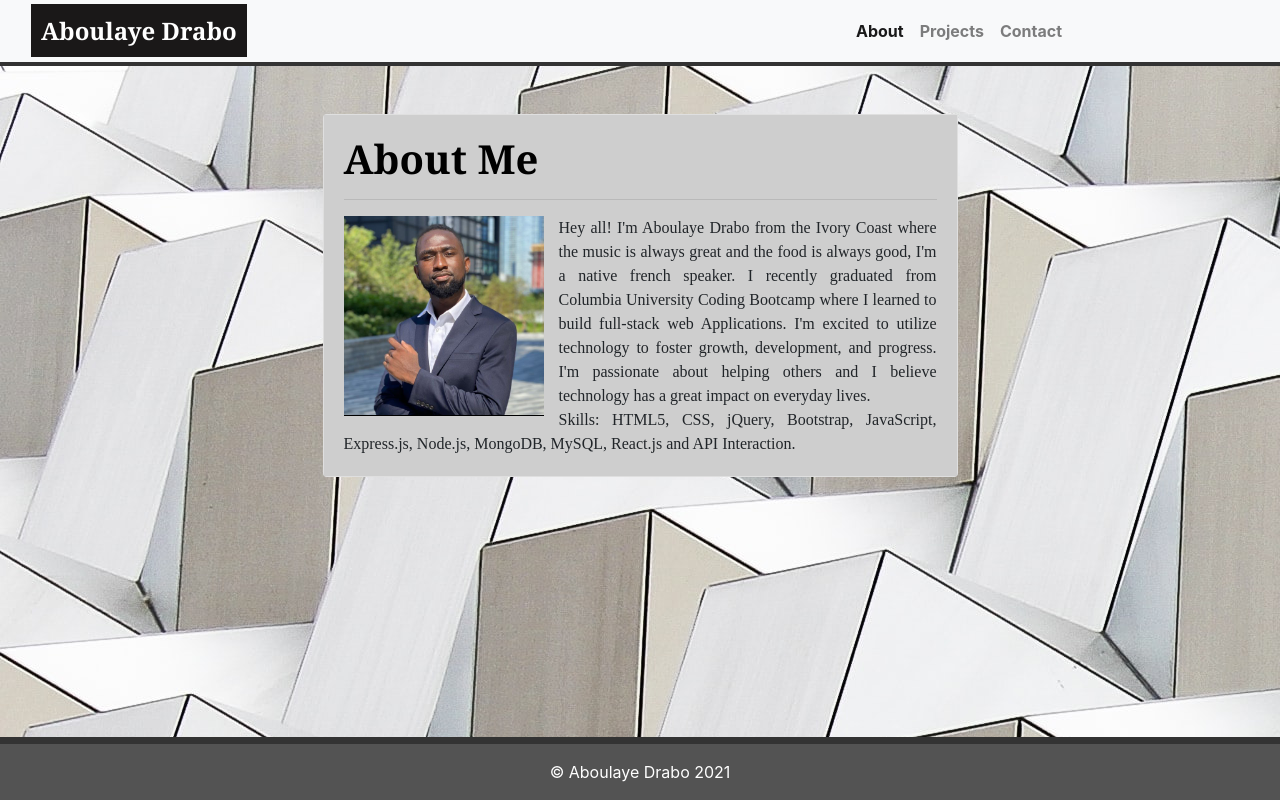
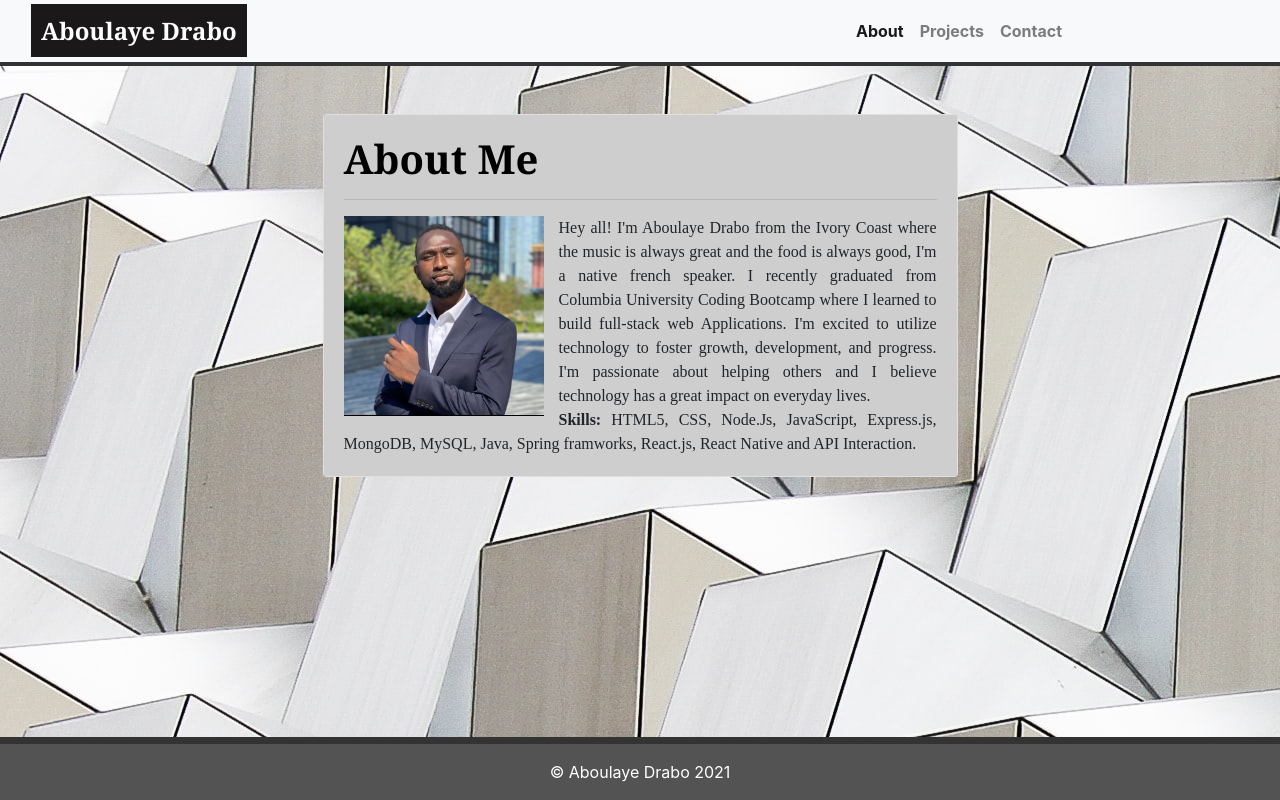
Before and after one commit to Drabis/react-portfolio, a React (Create React App) app: page / in a window 1280 px wide. Built offline with nearby package versions, Linux system fonts and the light colour scheme.

Commit message:
added skills

```diff
--- a/src/components/pages/About.js
+++ b/src/components/pages/About.js
@@ -23,8 +23,8 @@ function About() {
                   foster growth, development, and progress. I'm passionate about
                   helping others and I believe technology has a great impact on
                   everyday lives. <br />
-                  Skills: HTML5, CSS, jQuery, Bootstrap, JavaScript,
-                  Express.js, Node.js, MongoDB, MySQL, React.js and
+                  <b>Skills:</b> HTML5, CSS, Node.Js, JavaScript,
+                  Express.js, MongoDB, MySQL, Java, Spring framworks, React.js, React Native and
                   API Interaction.
                 </p>
               </div>
```
Also changed, not shown: 1 other file (tests, documents, lock files or other folders).
